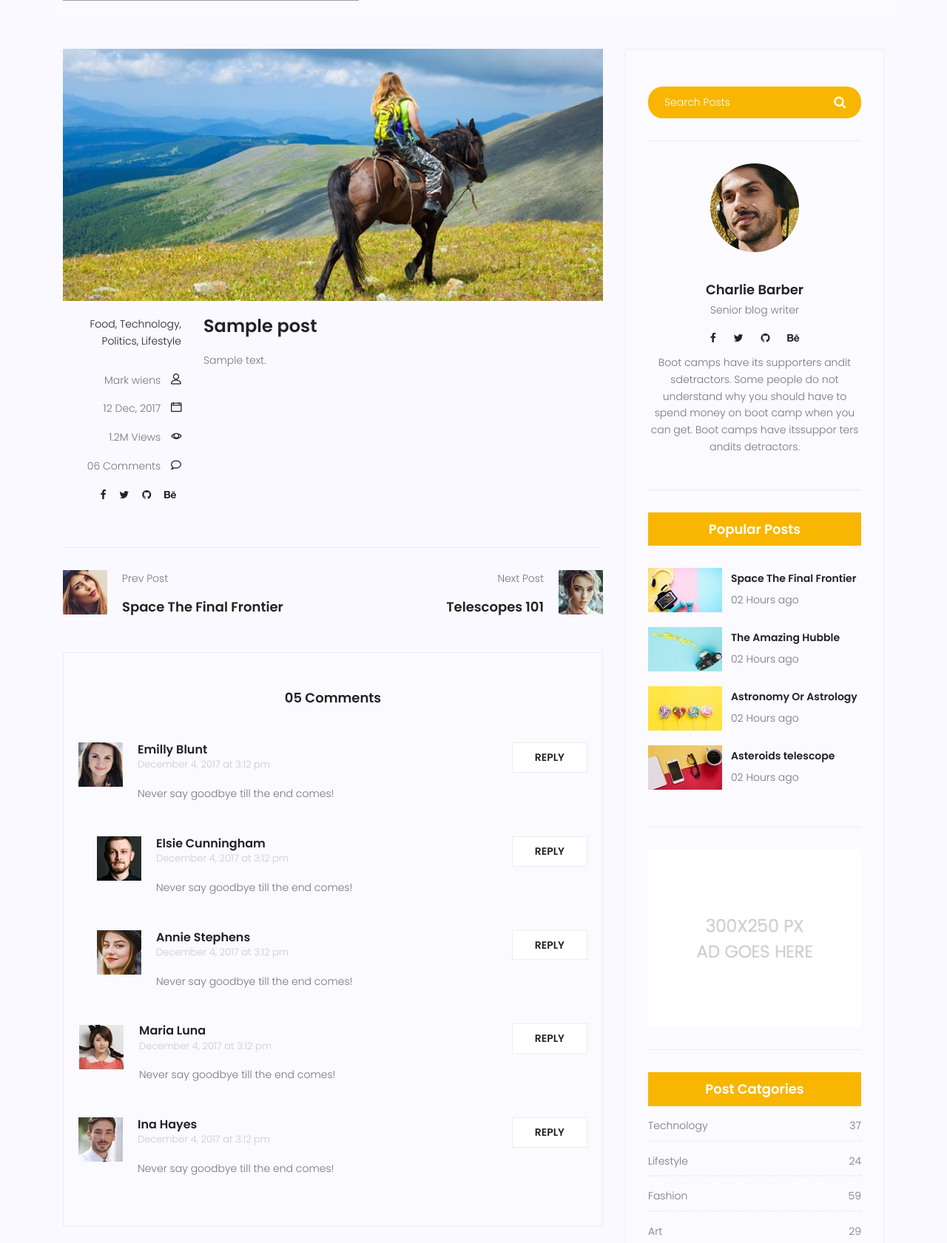
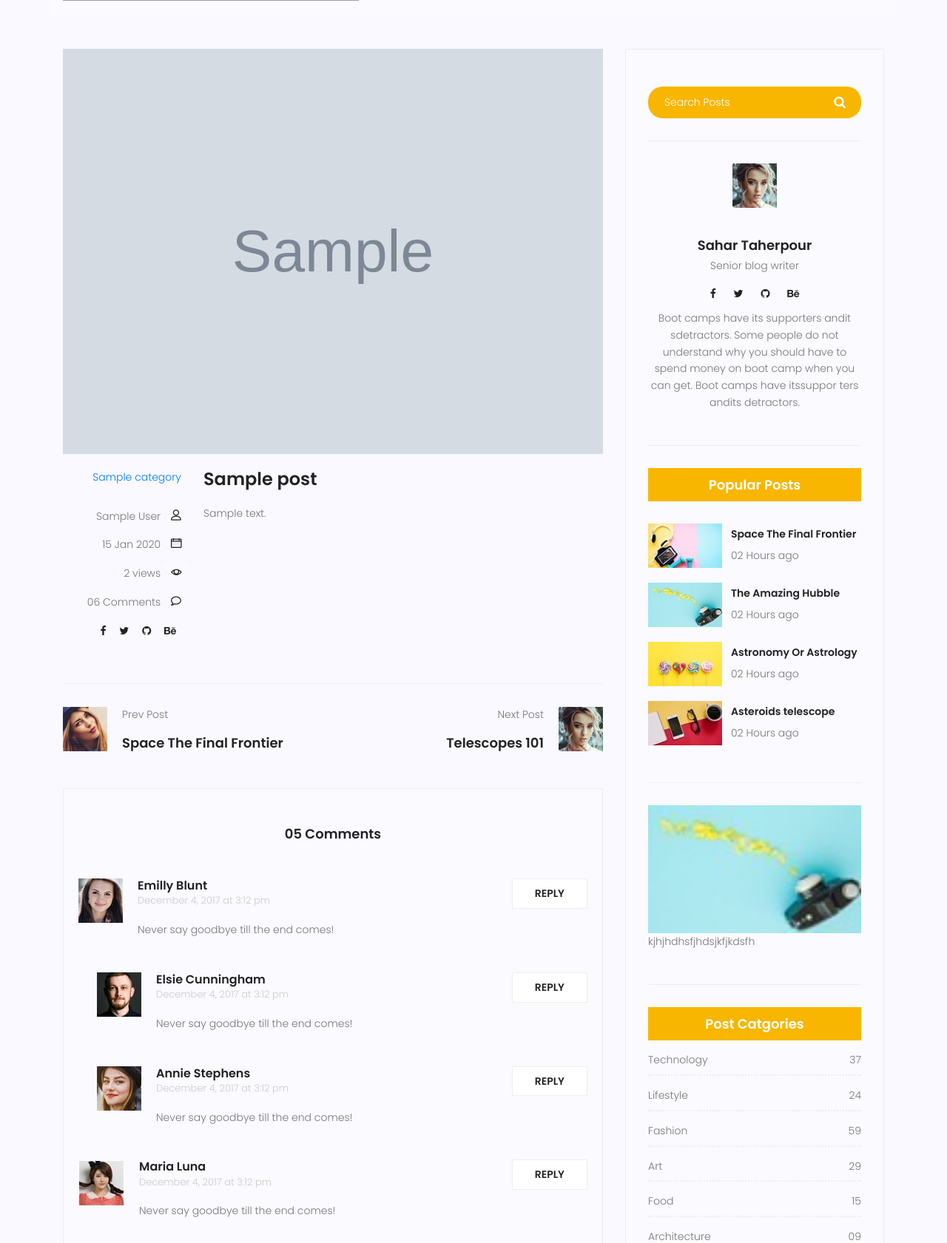
Before and after one commit to artinaria/my_site, a Django app: page /blog/1 in a window 1280 px wide. Shown: the part 354-2035 px from the top of the page at 74% size. Run offline with Django 3.2, Linux system fonts and the light colour scheme; tables that the repository leaves empty hold one stand-in row (values such as "Sample post"); grey boxes marked "Sample" are stand-in pictures; some libraries are stand-ins or nearby versions; grey boxes are pictures that could not be loaded.

Commit message:
split some part of sidebar
split some part of sidebar like writer-widget and ads .

```diff
--- a/blog/models.py
+++ b/blog/models.py
@@ -26,3 +26,7 @@
         ordering =['-created_date']
     def __str__(self):
         return "{}-{}".format(self.title,self.id)
+
+    def snippest(self):
+
+        return 'jfjjhdgfhjdsgf'
--- /dev/null
+++ b/templates/blog/blog-ads.html
@@ -0,0 +1,5 @@
+{%load static%}
+<div class="single-sidebar-widget ads-widget">
+    <a href="#"><img class="img-fluid" src="{% static 'img/blog/pp2.jpg'%}" alt=""></a>
+    <p> kjhjhdhsfjhdsjkfjkdsfh</p>
+</div>
--- a/templates/blog/blog-single.html
+++ b/templates/blog/blog-single.html
@@ -26,20 +26,21 @@
 							<div class="single-post row">
 								<div class="col-lg-12">
 									<div class="feature-img">
-										<img class="img-fluid" src="{% static 'img/blog/feature-img1.jpg'%}" alt="">
+										<img class="img-fluid" src="{{post.image.url}}" alt="">
 									</div>
 								</div>
 								<div class="col-lg-3  col-md-3 meta-details">
 									<ul class="tags">
-										<li><a href="#">Food,</a></li>
-										<li><a href="#">Technology,</a></li>
-										<li><a href="#">Politics,</a></li>
-										<li><a href="#">Lifestyle</a></li>
+										{% for cat in post.category.all %}
+						        <a href="#"> {{ cat.name }} </a> {% if not forloop.last %},{% endif%}
+
+							{% endfor %}
+
 									</ul>
 									<div class="user-details row">
-										<p class="user-name col-lg-12 col-md-12 col-6"><a href="#">Mark wiens</a> <span class="lnr lnr-user"></span></p>
-										<p class="date col-lg-12 col-md-12 col-6"><a href="#">12 Dec, 2017</a> <span class="lnr lnr-calendar-full"></span></p>
-										<p class="view col-lg-12 col-md-12 col-6"><a href="#">1.2M Views</a> <span class="lnr lnr-eye"></span></p>
+										<p class="user-name col-lg-12 col-md-12 col-6"><a href="#">{{post.author.get_full_name}}</a> <span class="lnr lnr-user"></span></p>
+										<p class="date col-lg-12 col-md-12 col-6"><a href="#">{{post.published_date|date:"d M Y"}}</a> <span class="lnr lnr-calendar-full"></span></p>
+										<p class="view col-lg-12 col-md-12 col-6"><a href="#">{{post.content_view}} views</a> <span class="lnr lnr-eye"></span></p>
 										<p class="comments col-lg-12 col-md-12 col-6"><a href="#">06 Comments</a> <span class="lnr lnr-bubble"></span></p>
 										<ul class="social-links col-lg-12 col-md-12 col-6">
 											<li><a href="#"><i class="fa fa-facebook"></i></a></li>
@@ -212,22 +213,7 @@
 			                            <button type="submit"><i class="fa fa-search"></i></button>
 			                        </form>
 								</div>
-								<div class="single-sidebar-widget user-info-widget">
-									<img src="{% static 'img/blog/user-info.png" alt="">
-									<a href="#"><h4>Charlie Barber</h4></a>
-									<p>
-										Senior blog writer
-									</p>
-									<ul class="social-links">
-										<li><a href="#"><i class="fa fa-facebook"></i></a></li>
-										<li><a href="#"><i class="fa fa-twitter"></i></a></li>
-										<li><a href="#"><i class="fa fa-github"></i></a></li>
-										<li><a href="#"><i class="fa fa-behance"></i></a></li>
-									</ul>
-									<p>
-										Boot camps have its supporters andit sdetractors. Some people do not understand why you should have to spend money on boot camp when you can get. Boot camps have itssuppor ters andits detractors.
-									</p>
-								</div>
+								{% include 'blog/blog-writer.html'%}
 								<div class="single-sidebar-widget popular-post-widget">
 									<h4 class="popular-title">Popular Posts</h4>
 									<div class="popular-post-list">
@@ -269,9 +255,7 @@
 										</div>
 									</div>
 								</div>
-								<div class="single-sidebar-widget ads-widget">
-									<a href="#"><img class="img-fluid" src="{% static 'img/blog/ads-banner.jpg'%}" alt=""></a>
-								</div>
+								{%include 'blog/blog-ads.html'%}
 								<div class="single-sidebar-widget post-category-widget">
 									<h4 class="category-title">Post Catgories</h4>
 									<ul class="cat-list">
--- /dev/null
+++ b/templates/blog/blog-writer.html
@@ -0,0 +1,22 @@
+{%load static%}
+<div class="single-sidebar-widget user-info-widget">
+    <img src="{% static 'img/blog/next.jpg'%}" alt="">
+
+    <a href="#">
+        <h4>Sahar Taherpour</h4>
+    </a>
+    <p>
+        Senior blog writer
+    </p>
+    <ul class="social-links">
+        <li><a href="#"><i class="fa fa-facebook"></i></a></li>
+        <li><a href="#"><i class="fa fa-twitter"></i></a></li>
+        <li><a href="#"><i class="fa fa-github"></i></a></li>
+        <li><a href="#"><i class="fa fa-behance"></i></a></li>
+    </ul>
+    <p>
+        Boot camps have its supporters andit sdetractors. Some people do not understand why you
+        should have to spend money on boot camp when you can get. Boot camps have itssuppor ters
+        andits detractors.
+    </p>
+</div>
```
Also changed, not shown: templates/blog/blog-home.html (+14 -35 lines), media/blog/feature-img1_qO41Ywi.jpg (added).
